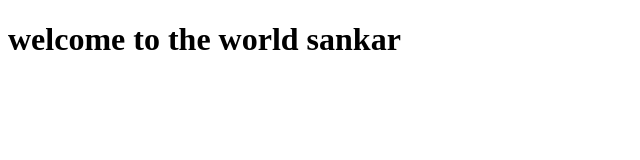
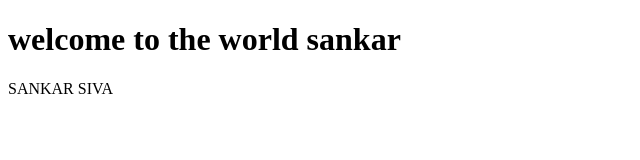
Before and after one commit to githubsankarmeesala/javajenkines, a plain HTML site: page index.html in a window 1280 px wide. Shown: the whole page, without its empty margins (0-640 px from the left). Drawn offline with Linux system fonts and the light colour scheme.

Commit message:
test
test

```diff
--- a/index.html
+++ b/index.html
@@ -7,5 +7,6 @@
 </head>
 <body>
     <h1>welcome to the world sankar</h1>
+    <p>SANKAR SIVA</p>
 </body>
 </html>
```
